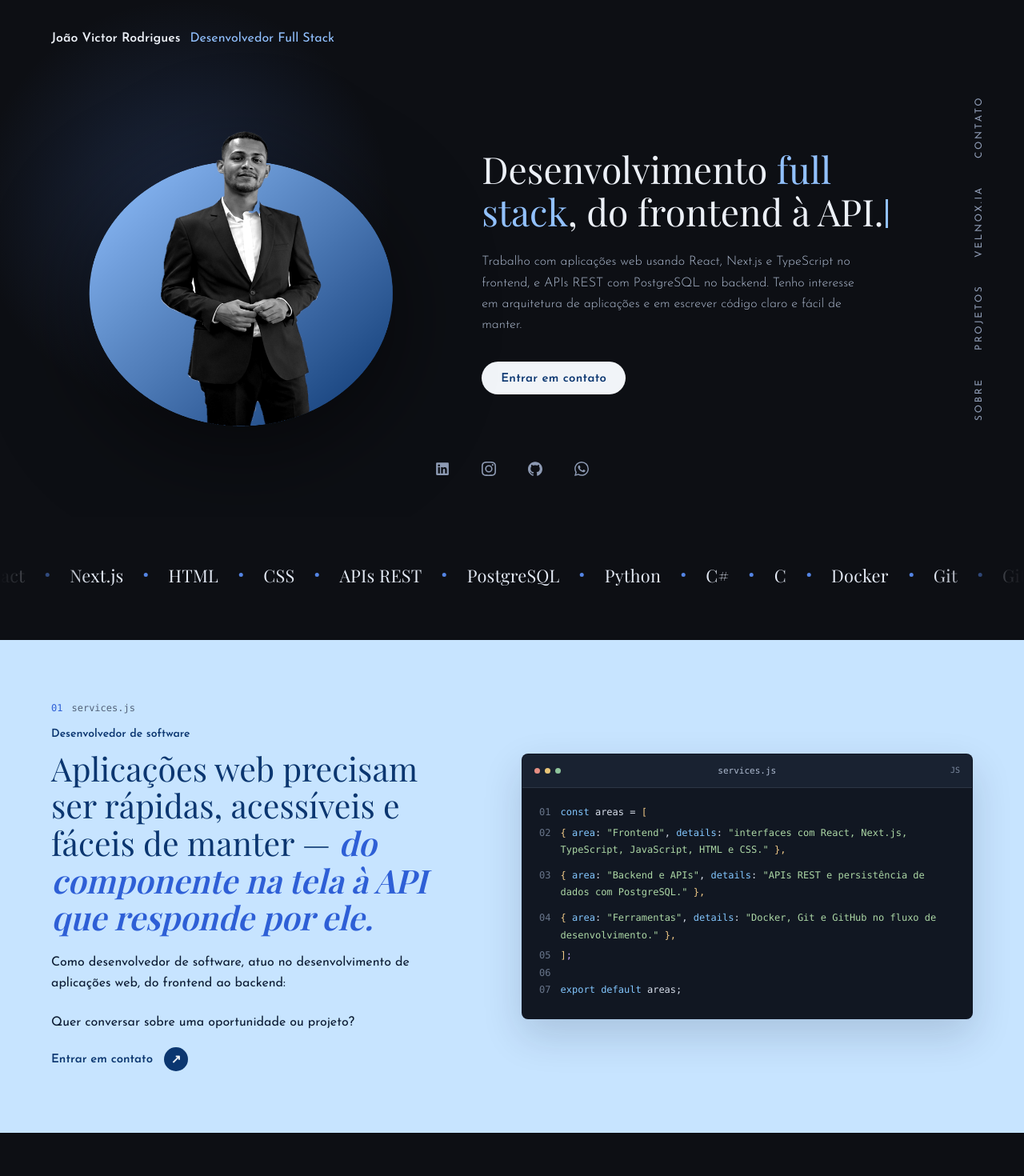
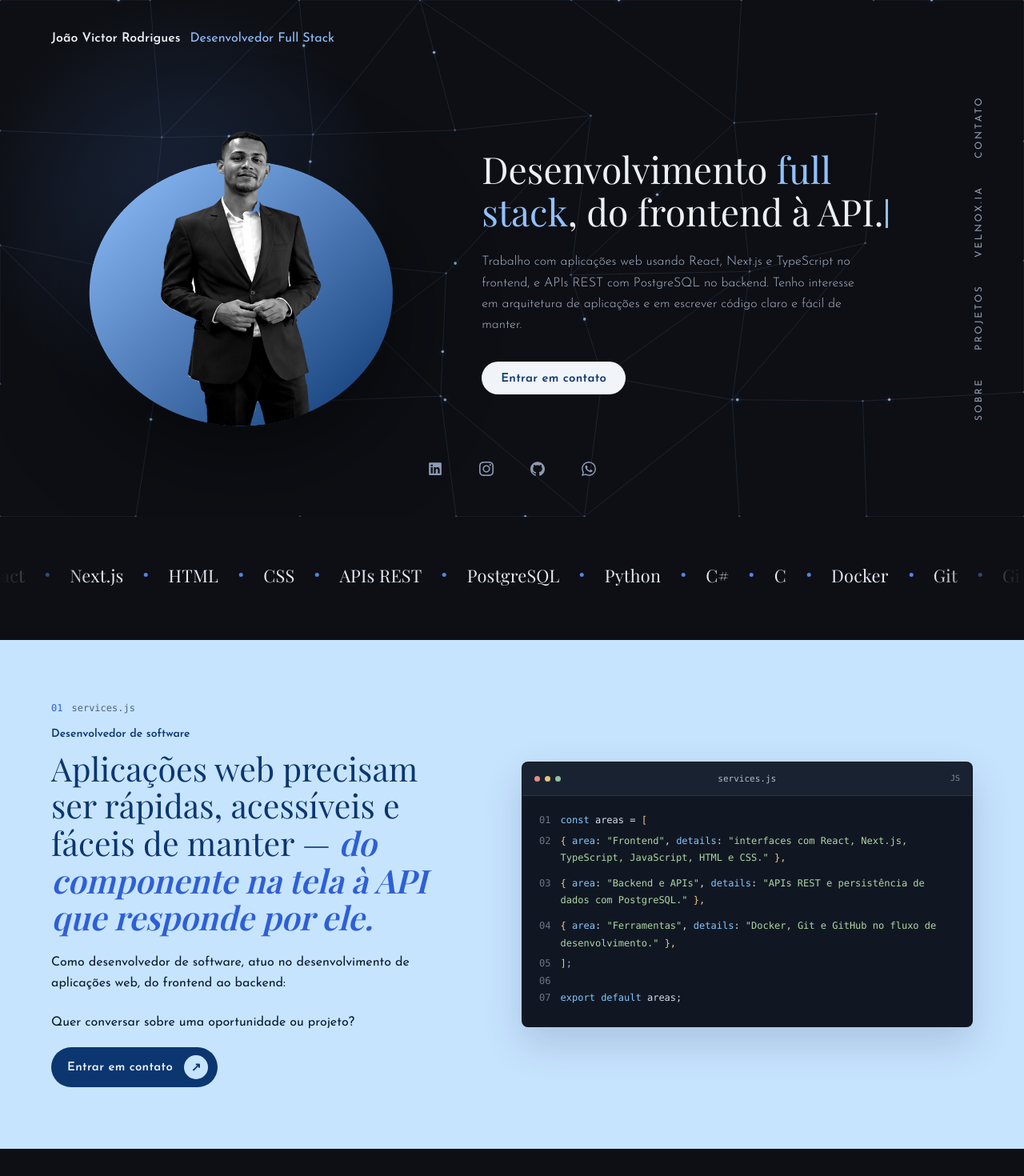
Before and after one commit to joaovictormaria/my-portifolio, a React (Vite) app: page / in a window 1280 px wide. Shown: the top 1470 px of the page at 80% size. Built offline with nearby package versions, Linux system fonts and the light colour scheme; a web font is replaced by a local one.

Commit message:
Animate hero network and spread social links

```diff
--- a/src/components/HeroDark.jsx
+++ b/src/components/HeroDark.jsx
@@ -1,4 +1,5 @@
 import TypedTitle from './TypedTitle'
+import HeroNetwork from './HeroNetwork'
 import { FaLinkedin } from 'react-icons/fa6'
 import { SiGithub, SiInstagram, SiWhatsapp } from 'react-icons/si'
 import { hero, site, navLinks, socialLinks, mailto, whatsappUrl } from '../data/content'
@@ -15,6 +16,7 @@ export default function HeroDark() {
 
   return (
     <section className="herod">
+      <HeroNetwork />
       <div className="container herod__inner">
         <div className="herod__brand">
           <span className="herod__name">{site.name}</span>
@@ -48,6 +50,7 @@ export default function HeroDark() {
           ))}
         </nav>
 
+      </div>
       {(socials.length > 0 || mailto) && (
         <div className="herod__social">
           {mailto && <a href={mailto}>E-mail</a>}
@@ -69,7 +72,6 @@ export default function HeroDark() {
           })}
         </div>
       )}
-      </div>
     </section>
   )
 }
--- /dev/null
+++ b/src/components/HeroNetwork.jsx
@@ -0,0 +1,130 @@
+import { useEffect, useRef } from 'react'
+
+export default function HeroNetwork() {
+  const canvasRef = useRef(null)
+
+  useEffect(() => {
+    const canvas = canvasRef.current
+    const context = canvas?.getContext('2d')
+    if (!canvas || !context) return
+
+    const reducedMotion = window.matchMedia('(prefers-reduced-motion: reduce)').matches
+    const connectionDirections = [
+      { row: 0, column: 1 },
+      { row: 1, column: 0 },
+      { row: 1, column: 1 },
+      { row: 1, column: -1 },
+    ]
+    let width = 0
+    let height = 0
+    let pixelRatio = 1
+    let nodes = []
+    let connections = []
+    let animationFrameId = 0
+
+    const resizeCanvas = () => {
+      const bounds = canvas.getBoundingClientRect()
+      width = bounds.width
+      height = bounds.height
+      pixelRatio = Math.min(window.devicePixelRatio || 1, 2)
+      canvas.width = Math.round(width * pixelRatio)
+      canvas.height = Math.round(height * pixelRatio)
+      context.setTransform(pixelRatio, 0, 0, pixelRatio, 0, 0)
+
+      const columns = Math.max(5, Math.ceil(width / 185))
+      const rows = Math.max(3, Math.ceil(height / 165))
+      const cellWidth = width / columns
+      const cellHeight = height / rows
+      nodes = []
+
+      for (let rowIndex = 0; rowIndex <= rows; rowIndex += 1) {
+        for (let columnIndex = 0; columnIndex <= columns; columnIndex += 1) {
+          const atHorizontalEdge = columnIndex === 0 || columnIndex === columns
+          const atVerticalEdge = rowIndex === 0 || rowIndex === rows
+          nodes.push({
+            x: atHorizontalEdge
+              ? columnIndex * cellWidth
+              : columnIndex * cellWidth + (Math.random() - 0.5) * cellWidth * 0.28,
+            y: atVerticalEdge
+              ? rowIndex * cellHeight
+              : rowIndex * cellHeight + (Math.random() - 0.5) * cellHeight * 0.28,
+          })
+        }
+      }
+
+      connections = []
+      const nodeStride = columns + 1
+      for (let rowIndex = 0; rowIndex <= rows; rowIndex += 1) {
+        for (let columnIndex = 0; columnIndex <= columns; columnIndex += 1) {
+          for (const direction of connectionDirections) {
+            const nextRow = rowIndex + direction.row
+            const nextColumn = columnIndex + direction.column
+            if (nextRow < 0 || nextRow > rows || nextColumn < 0 || nextColumn > columns) continue
+            const diagonal = direction.row !== 0 && direction.column !== 0
+            if (Math.random() > (diagonal ? 0.22 : 0.78)) continue
+
+            connections.push({
+              start: rowIndex * nodeStride + columnIndex,
+              end: nextRow * nodeStride + nextColumn,
+              phase: Math.random(),
+            })
+          }
+        }
+      }
+    }
+
+    const drawFrame = (time) => {
+      context.clearRect(0, 0, width, height)
+      context.lineWidth = 1
+
+      connections.forEach((connection, index) => {
+        const start = nodes[connection.start]
+        const end = nodes[connection.end]
+
+        context.beginPath()
+        context.moveTo(start.x, start.y)
+        context.lineTo(end.x, end.y)
+        context.strokeStyle = 'rgba(146, 193, 255, 0.17)'
+        context.stroke()
+
+        if (reducedMotion || index % 3 !== 0) return
+
+        const progress = ((time / 4200 + connection.phase) % 1 + 1) % 1
+        const pulseX = start.x + (end.x - start.x) * progress
+        const pulseY = start.y + (end.y - start.y) * progress
+        context.beginPath()
+        context.arc(pulseX, pulseY, 1.8, 0, Math.PI * 2)
+        context.fillStyle = 'rgba(199, 228, 255, 0.94)'
+        context.shadowColor = 'rgba(84, 133, 229, 0.9)'
+        context.shadowBlur = 8
+        context.fill()
+        context.shadowBlur = 0
+      })
+
+      nodes.forEach((node) => {
+        context.beginPath()
+        context.arc(node.x, node.y, 1.4, 0, Math.PI * 2)
+        context.fillStyle = 'rgba(146, 193, 255, 0.48)'
+        context.fill()
+      })
+
+      if (!reducedMotion) animationFrameId = window.requestAnimationFrame(drawFrame)
+    }
+
+    const handleResize = () => {
+      resizeCanvas()
+      if (reducedMotion) drawFrame(0)
+    }
+
+    resizeCanvas()
+    animationFrameId = window.requestAnimationFrame(drawFrame)
+    window.addEventListener('resize', handleResize, { passive: true })
+
+    return () => {
+      window.cancelAnimationFrame(animationFrameId)
+      window.removeEventListener('resize', handleResize)
+    }
+  }, [])
+
+  return <canvas ref={canvasRef} className="herod__network" aria-hidden="true" />
+}
--- a/src/components/Services.jsx
+++ b/src/components/Services.jsx
@@ -15,7 +15,7 @@ export default function Services() {
           </h2>
           <p className="services__intro">{services.intro}</p>
           <p className="services__outro">{services.outro}</p>
-          <a className="services__contact" href={whatsappUrl} target="_blank" rel="noreferrer">
+          <a className="btn services__contact" href={whatsappUrl} target="_blank" rel="noreferrer">
             <span>{services.ctaLabel}</span>
             <span className="services__contact-arrow" aria-hidden="true">↗</span>
           </a>
--- a/src/index.css
+++ b/src/index.css
@@ -286,21 +286,10 @@ html.has-reveal .reveal.is-visible {
 }
 
 .services__contact {
-  display: inline-flex;
-  align-items: center;
   gap: 14px;
   margin-top: 18px;
-  padding: 0;
-  color: var(--navy);
-  background: transparent;
-  font-size: 15px;
-  font-weight: 600;
-  text-decoration: none;
-  transition: color 0.25s var(--ease);
-}
-
-.services__contact:hover {
-  color: var(--blue);
+  padding: 10px 12px 10px 20px;
+  border: 0;
 }
 
 .services__contact-arrow {
@@ -308,15 +297,15 @@ html.has-reveal .reveal.is-visible {
   width: 30px;
   height: 30px;
   place-items: center;
-  color: var(--bg);
-  background: var(--navy);
+  color: var(--navy);
+  background: var(--sky);
   border-radius: 50%;
   transition: transform 0.25s var(--ease), background 0.25s var(--ease);
 }
 
 .services__contact:hover .services__contact-arrow {
   transform: translate(2px, -2px);
-  background: var(--blue);
+  background: var(--sky-mid);
 }
 
 .services__contact:focus-visible {
@@ -1588,6 +1577,7 @@ html.has-reveal .reveal.is-visible {
 .herod::before {
   content: "";
   position: absolute;
+  z-index: 0;
   left: 18%;
   top: 40%;
   width: 46vw;
@@ -1597,8 +1587,19 @@ html.has-reveal .reveal.is-visible {
   pointer-events: none;
 }
 
+.herod__network {
+  position: absolute;
+  z-index: 1;
+  inset: 0;
+  width: 100%;
+  height: 100%;
+  pointer-events: none;
+  opacity: 0.72;
+}
+
 .herod__inner {
   position: relative;
+  z-index: 2;
   min-height: 0;
   width: 100%;
   display: grid;
@@ -1719,11 +1720,13 @@ html.has-reveal .reveal.is-visible {
 
 .herod__social {
   position: absolute;
+  z-index: 3;
   left: 50%;
   bottom: 40px;
   display: flex;
   justify-content: center;
-  gap: 18px;
+  gap: 24px;
+  width: max-content;
   transform: translateX(-50%);
 }
 
@@ -1777,9 +1780,7 @@ html.has-reveal .reveal.is-visible {
   }
 
   .herod__social {
-    position: static;
-    margin-top: 32px;
-    transform: none;
+    bottom: 28px;
   }
 }
 
```
Lines whose indentation alone changed are shown as unchanged.
